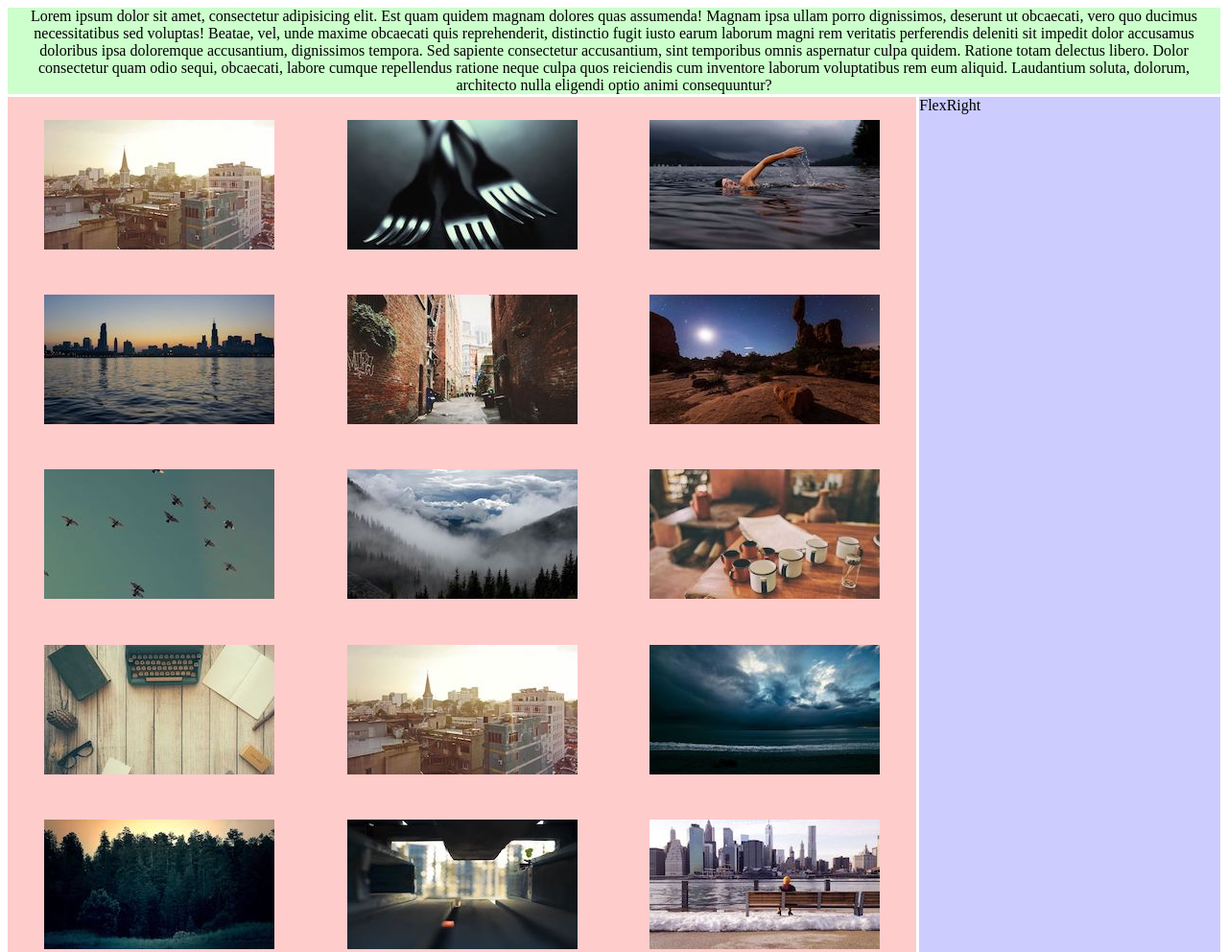
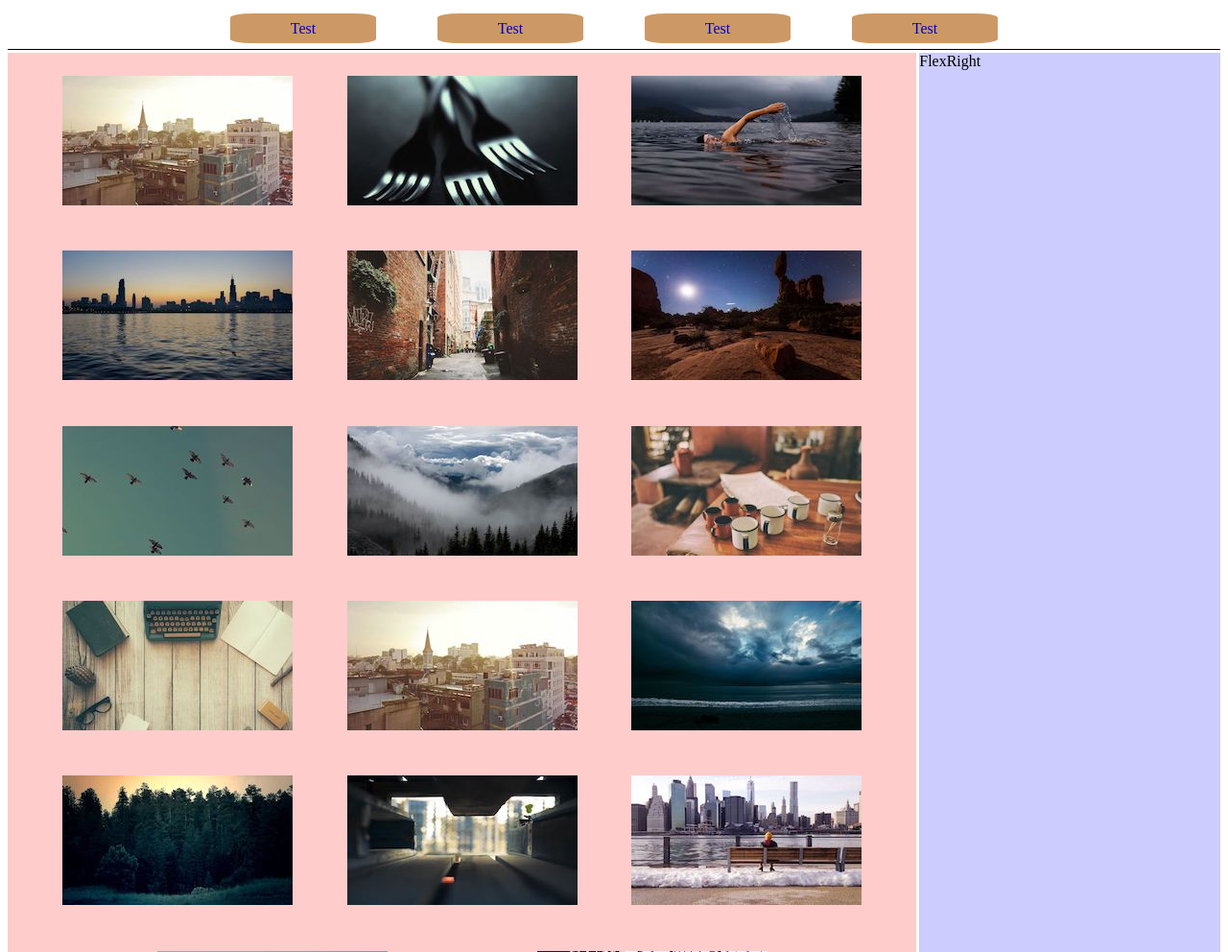
Before and after one commit to DavidSBowen/davidsbowen.github.io, a plain HTML site: page testfile.html in a window 1280 px wide. Shown: the top 992 px of the page at 96% size. Drawn offline with Linux system fonts and the light colour scheme.

Commit message:
alterations to testfile.html and testStyle.css

```diff
--- a/css/testStyle.css
+++ b/css/testStyle.css
@@ -21,10 +21,10 @@
 /**/
 
 .gridHeader {
-  background-color: #cfc;
   grid-row: 1 / 2;
   grid-column: 1 /13;
   text-align: center;
+  border-bottom: 1px solid black;
 }
 
 /**/
@@ -57,6 +57,18 @@
 
 /**/
 
+/* Header Flex */
+
+/**/
+
+.headerFlex {
+  display: flex;
+  flex-flow: row wrap;
+  justify-content: center;
+}
+
+/**/
+
 /* Body Flex */
 
 /**/
@@ -65,7 +77,7 @@
   display: flex;
   flex-flow: row wrap;
   align-content: flex-start;
-  justify-content: space-around;
+  justify-content: space-evenly;
 }
 
 .bodyRightFlex {
@@ -76,12 +88,27 @@
 
 /**/
 
-/* Left Body Flex CONTENT */
+/* Flex CONTENT */
 
 /**/
 
 .lbfItem {
-  margin: 2.5% auto;
+  margin: 2.5% 0;
+}
+
+.hfItem {
+  padding: .5% 5%;
+  margin: .5% 2.5%;
+  color: #00c;
+  background-color: #c96;
+  border-radius: 15%;
+  text-decoration: none;
+}
+
+.hfItem:hover {
+  color: #c96;
+  background-color: #00c;
+  transition: 0.2s;
 }
 
 /**/
--- a/testfile.html
+++ b/testfile.html
@@ -9,10 +9,14 @@
 
 <body>
   <div class="mainContainer">
-    <header class="gridHeader">Lorem ipsum dolor sit amet, consectetur adipisicing elit. Est quam quidem magnam dolores quas assumenda! Magnam ipsa ullam porro dignissimos, deserunt ut obcaecati, vero quo ducimus necessitatibus sed voluptas! Beatae, vel, unde maxime obcaecati quis
-      reprehenderit, distinctio fugit iusto earum laborum magni rem veritatis perferendis deleniti sit impedit dolor accusamus doloribus ipsa doloremque accusantium, dignissimos tempora. Sed sapiente consectetur accusantium, sint temporibus omnis aspernatur
-      culpa quidem. Ratione totam delectus libero. Dolor consectetur quam odio sequi, obcaecati, labore cumque repellendus ratione neque culpa quos reiciendis cum inventore laborum voluptatibus rem eum aliquid. Laudantium soluta, dolorum, architecto nulla
-      eligendi optio animi consequuntur?</header>
+    <header class="gridHeader">
+      <div class="headerFlex">
+        <a href="testfiles.html" class="hfItem">Test</a>
+        <a href="testfiles.html" class="hfItem">Test</a>
+        <a href="testfiles.html" class="hfItem">Test</a>
+        <a href="testfiles.html" class="hfItem">Test</a>
+      </div>
+    </header>
     <section class="gridBodyRight">
       <div class="bodyRightFlex">FlexRight</div>
     </section>
```
